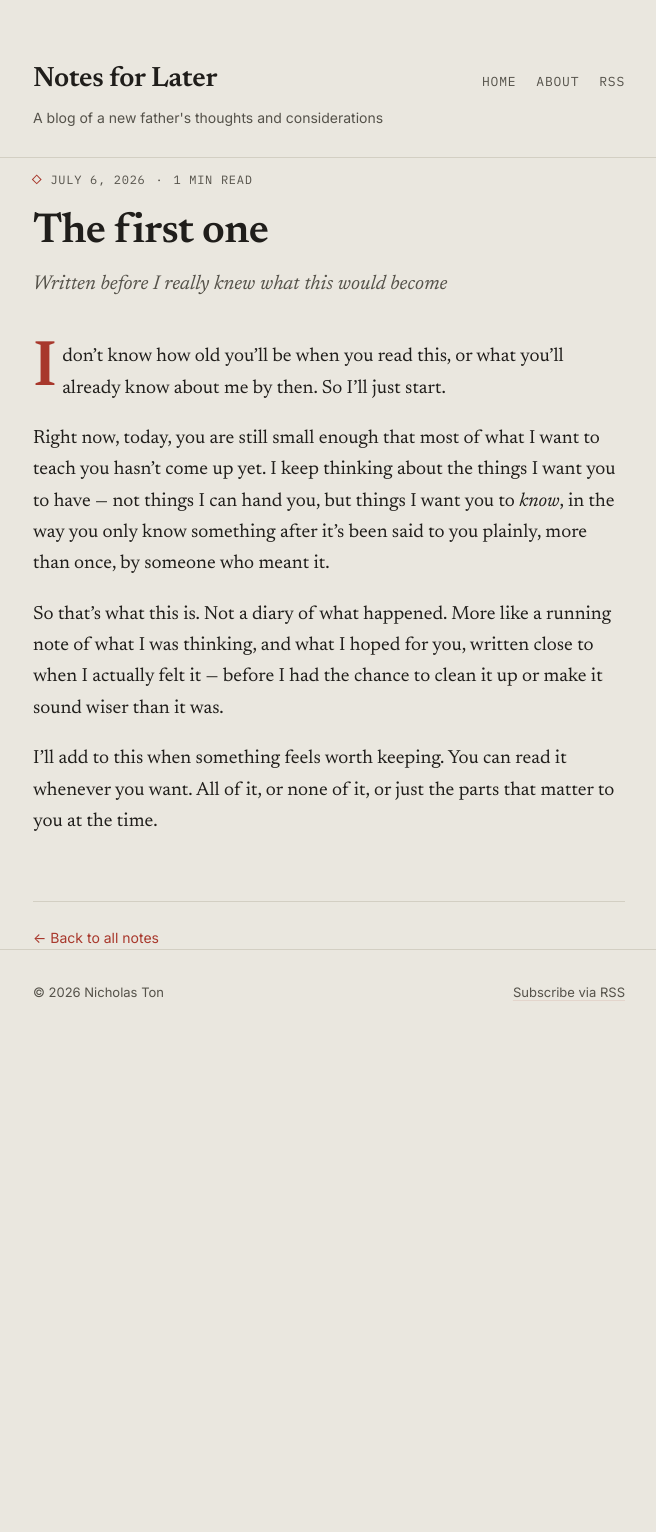
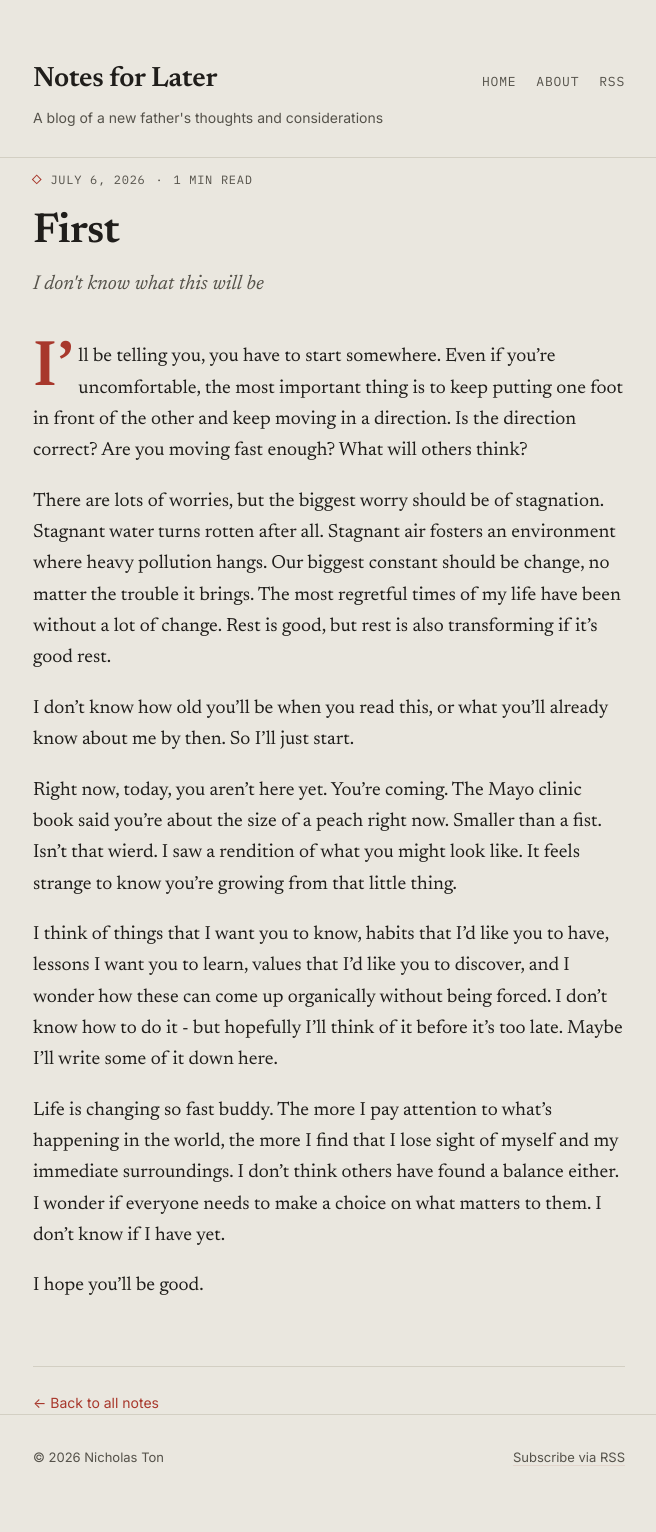
Before and after one commit to Nichkt/XiuShen, a Jekyll site: the page built from _posts/2026-07-06-welcome.md, in a window 1280 px wide. Shown: the whole page, without its empty margins (311-967 px from the left). Built offline with Jekyll 4.4.1, drawn with Linux system fonts in a browser that asks for light colours; before the commit the page ends 1068 px from its top, so only the background shows below that.

Commit message:
Update 2026-07-06-welcome.md

```diff
--- a/_posts/2026-07-06-welcome.md
+++ b/_posts/2026-07-06-welcome.md
@@ -1,11 +1,20 @@
 ---
-title: "The first one"
-subtitle: "Written before I really knew what this would become"
+title: "First"
+subtitle: "I don't know what this will be"
 ---
+I'll be telling you, you have to start somewhere. Even if you're uncomfortable, the most important thing is to keep putting one foot in front of the other and keep moving in a direction.
+Is the direction correct?
+Are you moving fast enough?
+What will others think?
+
+There are lots of worries, but the biggest worry should be of stagnation. Stagnant water turns rotten after all. Stagnant air fosters an environment where heavy pollution hangs. Our biggest constant should be change, no matter the trouble it brings. The most regretful times of my life have been without a lot of change. Rest is good, but rest is also transforming if it's good rest.
+
 I don't know how old you'll be when you read this, or what you'll already know about me by then. So I'll just start.
 
-Right now, today, you are still small enough that most of what I want to teach you hasn't come up yet. I keep thinking about the things I want you to have — not things I can hand you, but things I want you to *know*, in the way you only know something after it's been said to you plainly, more than once, by someone who meant it.
+Right now, today, you aren't here yet. You're coming. The Mayo clinic book said you're about the size of a peach right now. Smaller than a fist. Isn't that wierd. I saw a rendition of what you might look like. It feels strange to know you're growing from that little thing.
 
-So that's what this is. Not a diary of what happened. More like a running note of what I was thinking, and what I hoped for you, written close to when I actually felt it — before I had the chance to clean it up or make it sound wiser than it was.
+I think of things that I want you to know, habits that I'd like you to have, lessons I want you to learn, values that I'd like you to discover, and I wonder how these can come up organically without being forced. I don't know how to do it - but hopefully I'll think of it before it's too late. Maybe I'll write some of it down here.
 
-I'll add to this when something feels worth keeping. You can read it whenever you want. All of it, or none of it, or just the parts that matter to you at the time.
+Life is changing so fast buddy. The more I pay attention to what's happening in the world, the more I find that I lose sight of myself and my immediate surroundings. I don't think others have found a balance either. I wonder if everyone needs to make a choice on what matters to them. I don't know if I have yet.
+
+I hope you'll be good.
```
